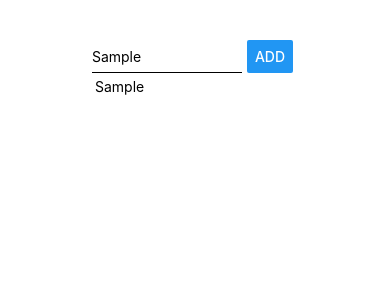
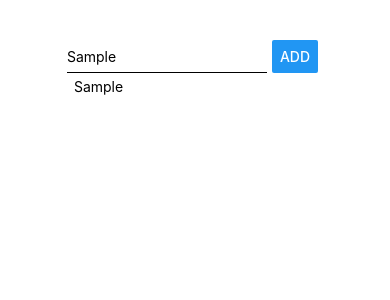
Before and after one commit to abir0187/React-Native-App, a React Native app: screen / in a window 390 px wide. Both pictures are taken after typing "Sample" into the empty fields and a click on the button "ADD". Shown: the top 300 px of the page. Built offline with nearby package versions, Linux system fonts and the light colour scheme.

Commit message:
first commit

```diff
--- a/App.js
+++ b/App.js
@@ -1,12 +1,12 @@
 import React, {useState} from 'react';
-import {Button, StyleSheet, Text, TextInput, View} from 'react-native';
+import {Button, FlatList, StyleSheet, Text, TextInput, View} from 'react-native';
 
 export default function App() {
     const [enteredGoal, setEnteredGoal] = useState('');
     const [allGoals, setAllGoals] = useState([]);
 
     const handleGoals = () => {
-        setAllGoals(currentGoals => [...currentGoals, enteredGoal]);
+        setAllGoals(currentGoals => [...currentGoals, {key: Math.random().toString(), value: enteredGoal}]);
     };
 
     return (
@@ -18,9 +18,16 @@ export default function App() {
                 </View>
             </View>
 
-            <View style={styles.column}>
-                {allGoals.map((goal, index) => <Text key={index}>{goal}</Text>)}
-            </View>
+            <FlatList
+                style={styles.column}
+                data={allGoals}
+                renderItem={currentItem => (
+                    <View >
+                        <Text> {currentItem.item.value} </Text>
+                    </View>
+                )}
+            />
+
         </View>
     );
 }
@@ -35,7 +42,7 @@ const styles = StyleSheet.create({
     textBox: {
         backgroundColor: 'white',
         borderBottomWidth: 1,
-        width: 150
+        width: 200
     },
 
     row: {
@@ -44,7 +51,7 @@ const styles = StyleSheet.create({
     },
 
     column: {
-        width: 200,
+        width: 250,
         paddingTop: 5,
         flexDirection: 'column',
         textAlign: 'left'
```
